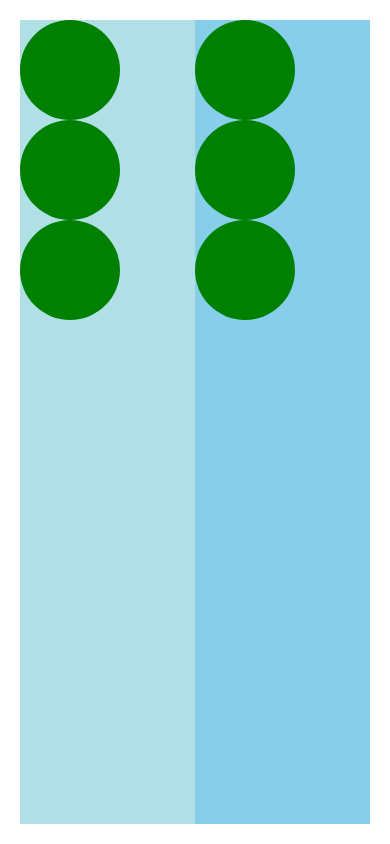
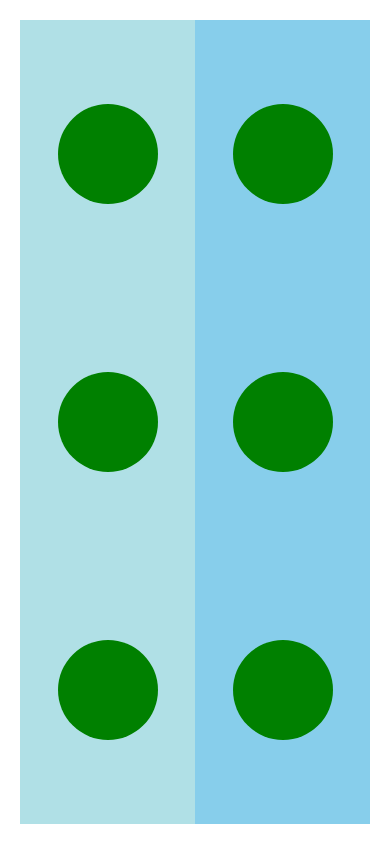
Before and after one commit to MehmetOguzhanTor/HabitTracker, a React Native app: screen / in a window 390 px wide. Built offline with nearby package versions, Linux system fonts and the light colour scheme.

Commit message:
Bottons are distributed evenly and centered

```diff
--- a/src/screens/HomeScreen.js
+++ b/src/screens/HomeScreen.js
@@ -12,12 +12,19 @@ const HomeScreen = () => {
                 styles.container,
                 {flexDirection: 'row'},
             ]}>
-            <View style={{flex: 1, backgroundColor: 'powderblue'}}>
+            <View style={[
+                styles.buttonContainer,
+                {flex: 1, backgroundColor: 'powderblue'}
+            ]}>
+
             <ButtonComponent onPress={handlePress} />
             <ButtonComponent onPress={handlePress} />
             <ButtonComponent onPress={handlePress} />
             </View>
-            <View style={{flex: 1, backgroundColor: 'skyblue'}}>
+            <View style={[
+                styles.buttonContainer,
+                {flex: 1, backgroundColor: 'skyblue'}
+            ]}>
             <ButtonComponent onPress={handlePress} />
             <ButtonComponent onPress={handlePress} />
             <ButtonComponent onPress={handlePress} />
@@ -31,6 +38,13 @@ const styles = {
         flex: 1,
         padding: 20,
     },
+    buttonContainer: {
+        margin: 0,
+        justifyContent: 'center',
+        justifyContent: 'space-around',
+        alignItems: 'center',
+
+      },
 };
 
 export default HomeScreen;
```
